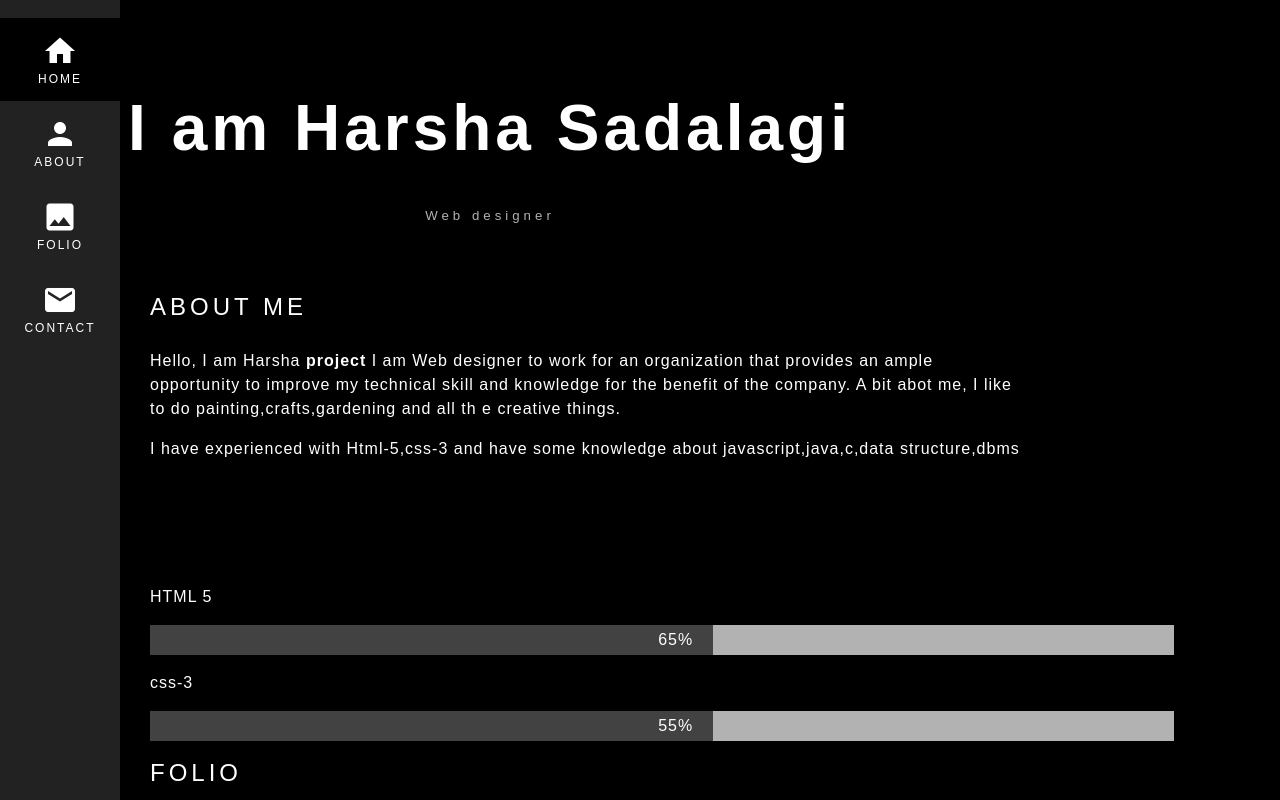
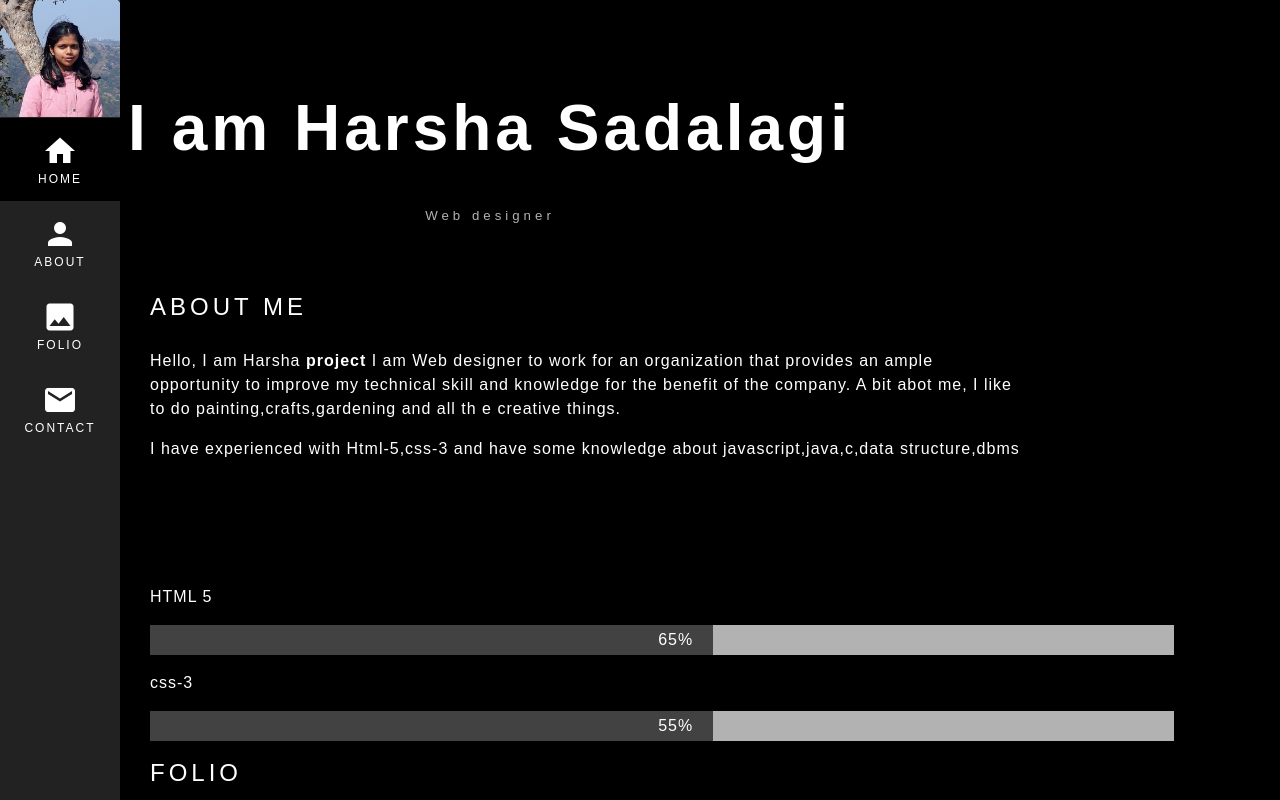
Before and after one commit to HarshaSadalagi/harha_portfolio.github, a plain HTML site: page index.html in a window 1280 px wide. Shown: the top 800 px of the page. Drawn offline with nearby package versions, Linux system fonts and the light colour scheme.

Commit message:
Update index.html

```diff
--- a/index.html
+++ b/index.html
@@ -16,7 +16,7 @@
 <body>
     <aside>
     <nav>
-        <img src="images/people1.jpg" alt="">
+        <img src="people1.jpg" alt="">
         <a href="#home"><i class="material-icons md-36">home</i>
         <p>Home</p>
         </a>
```
